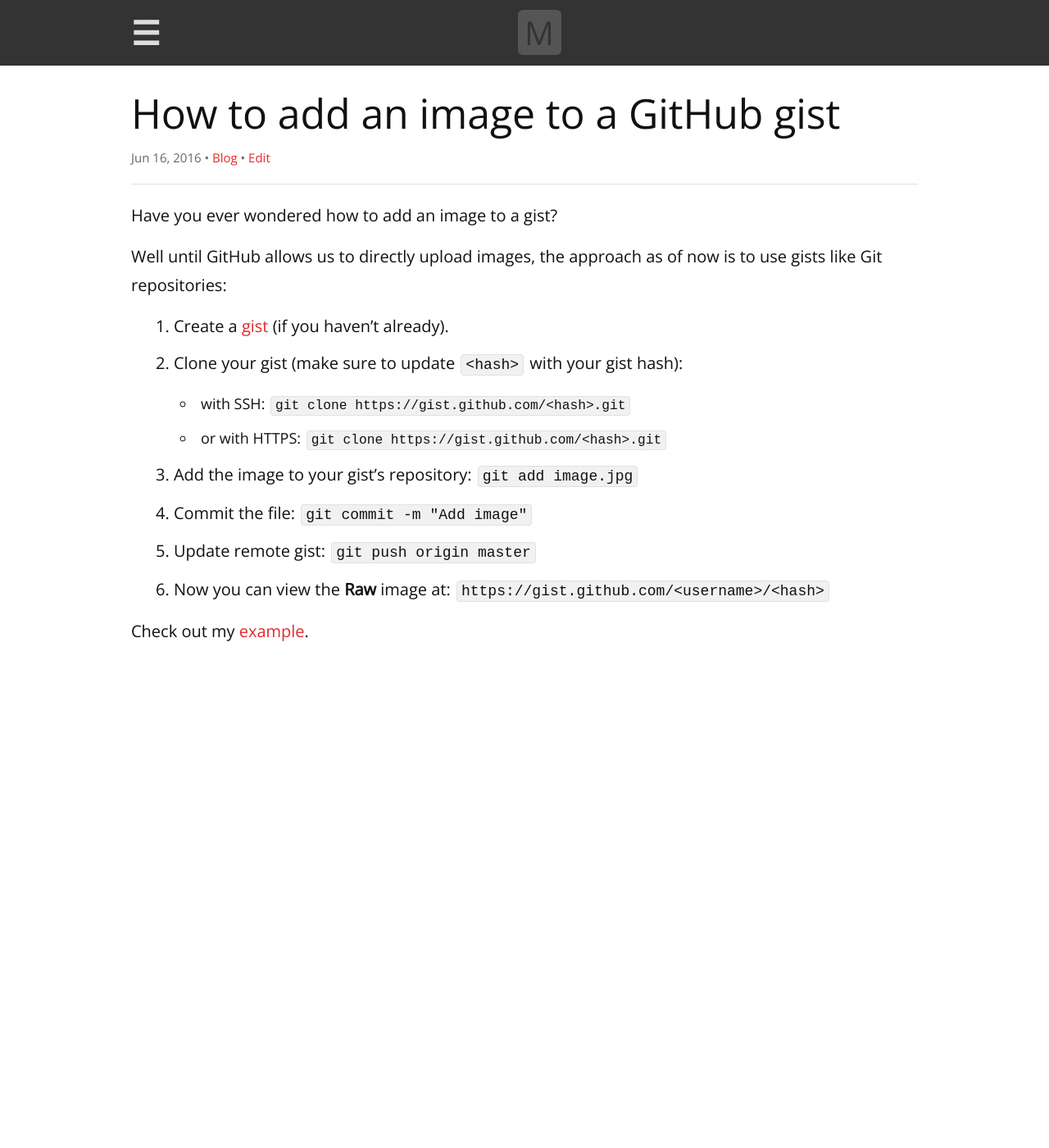
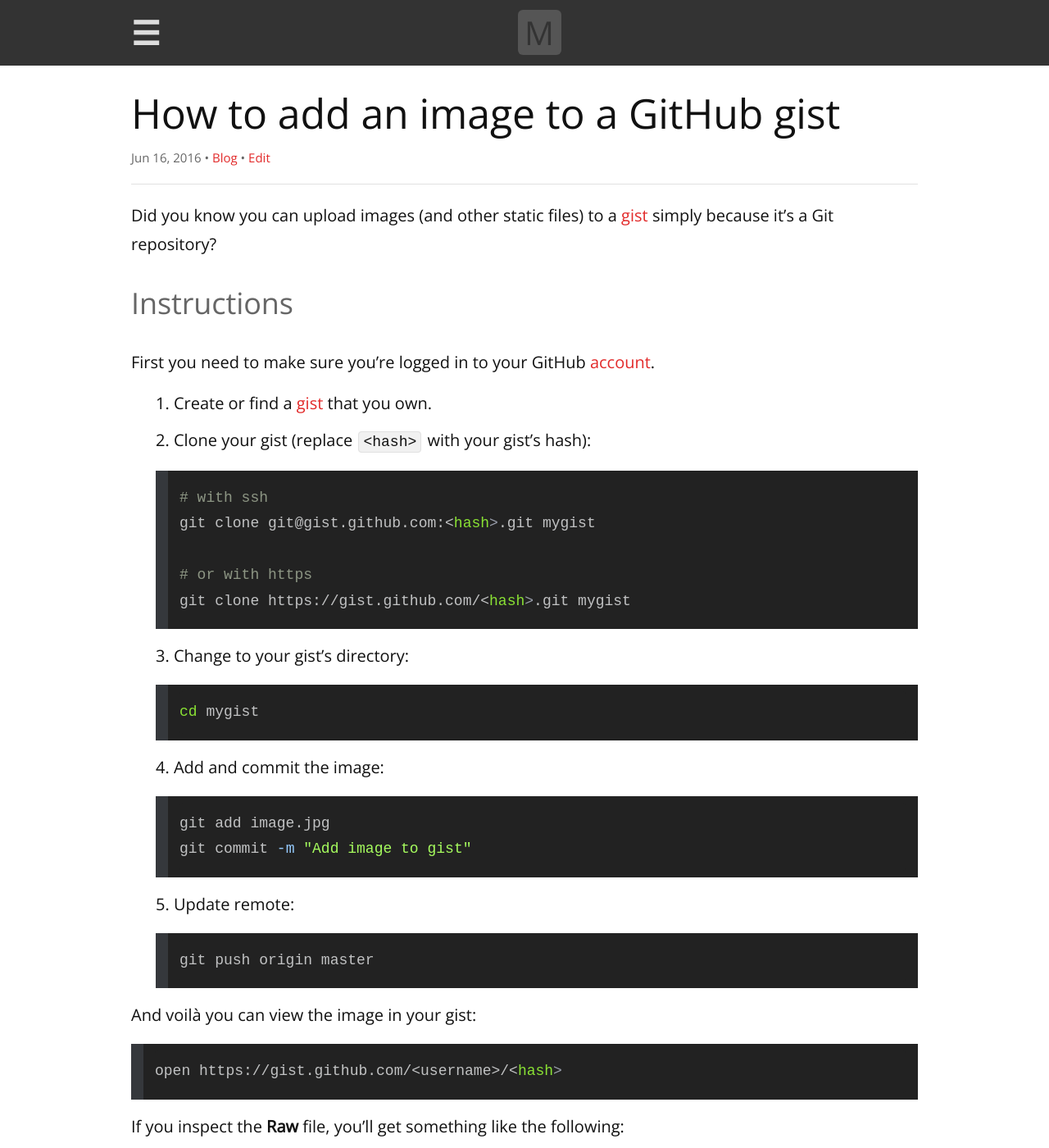
Before and after one commit to remarkablemark/remarkablemark.github.io, a Jekyll site: the page built from _posts/2016/2016-06-16-how-to-add-image-to-gist.md, in a window 1280 px wide and 1400 px high. Shown: the whole window at 82% size. Built offline with Jekyll 4.4.1, drawn with Linux system fonts in a browser that asks for light colours; comment, search, counter and statistics services are not loaded; some of the changed text lies outside the part shown.

Commit message:
feat(post): update "How to add an image to a GitHub gist"
Post: 2016-06-16-how-to-add-image-to-gist.md

Improve instructions and readability of the article. Embed example
gist. Fix any errors.

````diff
--- a/_posts/2016/2016-06-16-how-to-add-image-to-gist.md
+++ b/_posts/2016/2016-06-16-how-to-add-image-to-gist.md
@@ -1,22 +1,60 @@
 ---
 layout: post
-title: "How to add an image to a GitHub gist"
+title: How to add an image to a GitHub gist
 date: 2016-06-16 23:57:00 -4000
-excerpt: "How to add an image to a GitHub gist. The trick is to use gist like a Git repository."
-categories: gist git GitHub image
+excerpt: How to add images or other static files to a GitHub gist. The trick is to use gist like a Git repository.
+categories: gist git GitHub image static file
 ---
 
-Have you ever wondered how to add an image to a gist?
+Did you know you can upload images (and other static files) to a [gist](https://gist.github.com) simply because it's a Git repository?
 
-Well until GitHub allows us to directly upload images, the approach as of now is to use gists like Git repositories:
+### Instructions
 
-1. Create a [gist](https://gist.github.com) (if you haven't already).
-2. Clone your gist (make sure to update `<hash>` with your gist hash):
-   - with SSH: `git clone https://gist.github.com/<hash>.git`
-   - or with HTTPS: `git clone https://gist.github.com/<hash>.git`
-3. Add the image to your gist's repository: `git add image.jpg`
-4. Commit the file: `git commit -m "Add image"`
-5. Update remote gist: `git push origin master`
-6. Now you can view the **Raw** image at: `https://gist.github.com/<username>/<hash>`
+First you need to make sure you're logged in to your GitHub [account](https://github.com/login).
 
-Check out my [example](https://gist.github.com/remarkablemark/feff40b0a522f0c41c4eff0b77ea1d47).
+1. Create or find a [gist](https://gist.github.com) that you own.
+2. Clone your gist (replace `<hash>` with your gist's hash):
+   ```sh
+   # with ssh
+   git clone git@gist.github.com:<hash>.git mygist
+
+   # or with https
+   git clone https://gist.github.com/<hash>.git mygist
+   ```
+
+3. Change to your gist's directory:
+   ```sh
+   cd mygist
+   ```
+
+4. Add and commit the image:
+   ```sh
+   git add image.jpg
+   git commit -m "Add image to gist"
+   ```
+
+5. Update remote:
+   ```sh
+   git push origin master
+   ```
+
+And voilà you can view the image in your gist:
+
+```sh
+open https://gist.github.com/<username>/<hash>
+```
+
+If you inspect the **Raw** file, you'll get something like the following:
+
+```
+https://gist.githubusercontent.com/<username>/<gist-sha>/raw/<commit-sha>/image.jpg
+```
+
+> **Note**: One disadvantage of gist is it doesn't support directories.
+> This means all files live in the root folder of the repository.
+
+### Example
+
+See [gist](https://gist.github.com/remarkablemark/feff40b0a522f0c41c4eff0b77ea1d47):
+
+{% gist feff40b0a522f0c41c4eff0b77ea1d47 %}
````
